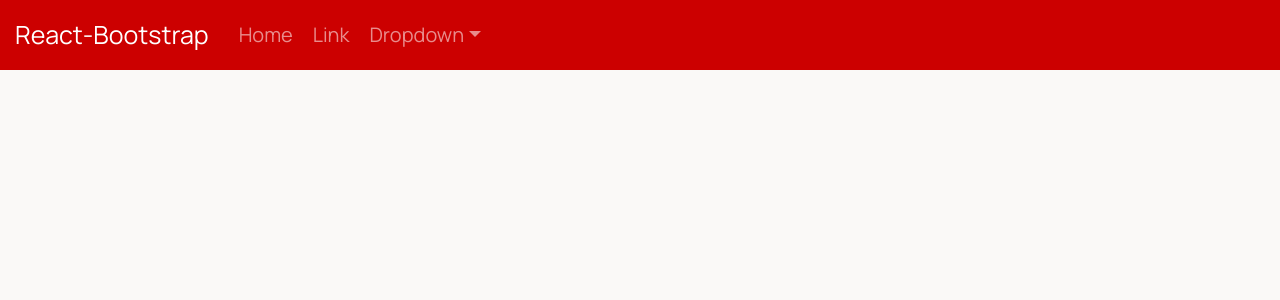
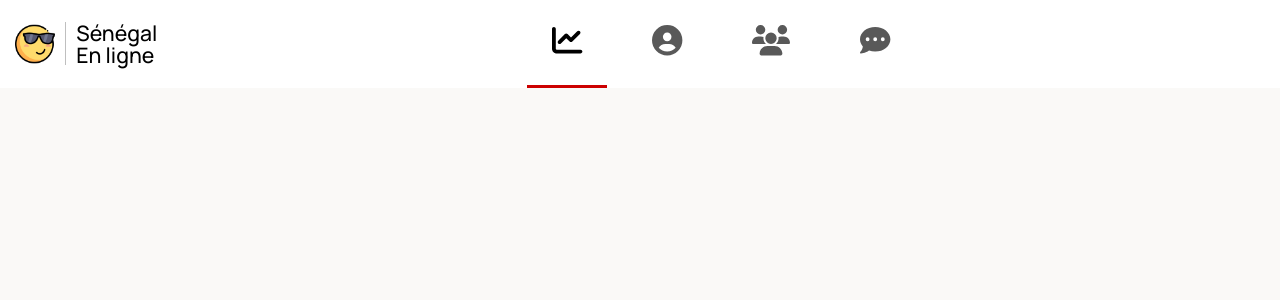
Before and after one commit to isyll/social-network, a Next.js app in the folder frontend/: page / in a window 1280 px wide. Shown: the top 300 px of the page. Built offline with nearby package versions, Linux system fonts and the light colour scheme.

Commit message:
add menu and brand to the Navbar component

```diff
--- /dev/null
+++ b/frontend/app/components/navigation/menu.scss
@@ -0,0 +1,14 @@
+.icon {
+  font-size: 1.52em;
+}
+
+.menu-wrapper {
+  gap: 16px;
+}
+
+.nav-link {
+  padding: 20px !important;
+  &.active {
+    border-bottom: 3px solid var(--bs-primary);
+  }
+}
--- /dev/null
+++ b/frontend/app/components/navigation/navbar/Brand.tsx
@@ -0,0 +1,16 @@
+import Image from 'next/image'
+import { NavbarBrand } from '../../bootstrap'
+import style from '../navigation.module.scss'
+
+export default function Brand() {
+  return (
+    <NavbarBrand href="#home" className="d-flex align-items-center py-2">
+      <Image src="/cool.png" alt="Isyll logo" width={32} height={32} priority />
+      <div className="vr mx-2"></div>
+      <div className={style.titleLogo}>
+        Sénégal <br />
+        En ligne
+      </div>
+    </NavbarBrand>
+  )
+}
--- a/frontend/app/components/navigation/navbar/Button.tsx
+++ /dev/null
@@ -1,3 +0,0 @@
-export default function Button() {
-  return <button className="btn btn-primary">Ibrahime Sylla</button>
-}
--- a/frontend/app/components/navigation/navbar/Logo.tsx
+++ /dev/null
@@ -1,5 +0,0 @@
-export default function Logo() {
-  return (
-      <p>Eshop</p>
-  )
-}
--- /dev/null
+++ b/frontend/app/components/navigation/navbar/Menu.tsx
@@ -0,0 +1,41 @@
+import { FontAwesomeIcon } from '@fortawesome/react-fontawesome'
+import { Nav, NavLink } from '../../bootstrap'
+import {
+  faChartLine,
+  faCircleUser,
+  faCommentDots,
+  faUsers,
+} from '@fortawesome/free-solid-svg-icons'
+import '../menu.scss'
+
+export default function Menu() {
+  return (
+    <Nav
+      defaultActiveKey="/"
+      activeKey={'/'}
+      className="m-auto d-flex menu-wrapper"
+    >
+      <NavLink href="/">
+        <FontAwesomeIcon
+          icon={faChartLine}
+          className="fa-solid fa-chart-line icon"
+        />
+      </NavLink>
+      <NavLink href="/profile">
+        <FontAwesomeIcon
+          icon={faCircleUser}
+          className="fa-solid fa-circle-user icon"
+        />
+      </NavLink>
+      <NavLink href="/friends">
+        <FontAwesomeIcon icon={faUsers} className="fa-solid fa-users icon" />
+      </NavLink>
+      <NavLink href="/messages">
+        <FontAwesomeIcon
+          icon={faCommentDots}
+          className="fa-regular fa-comment-dots icon"
+        />
+      </NavLink>
+    </Nav>
+  )
+}
--- a/frontend/app/components/navigation/navbar/index.tsx
+++ b/frontend/app/components/navigation/navbar/index.tsx
@@ -10,31 +10,17 @@
   NavDropdownDivider,
   NavLink,
 } from '../../bootstrap'
-import Logo from './Logo'
-import Button from './Button'
+import Brand from './Brand'
+import Menu from './Menu'
 
 const NavBar = () => {
   return (
-    <Navbar expand="lg" className="bg-primary navbar-dark">
+    <Navbar expand="lg" className="bg-white navbar-light p-0">
       <Container>
-        <NavbarBrand href="#home">React-Bootstrap</NavbarBrand>
+        <Brand />
         <NavbarToggle aria-controls="basic-navbar-nav" />
         <NavbarCollapse id="basic-navbar-nav">
-          <Nav className="me-auto">
-            <NavLink href="#home">Home</NavLink>
-            <NavLink href="#link">Link</NavLink>
-            <NavDropdown title="Dropdown" id="basic-nav-dropdown">
-              <NavDropdownItem href="#action/3.1">Action</NavDropdownItem>
-              <NavDropdownItem href="#action/3.2">
-                Another action
-              </NavDropdownItem>
-              <NavDropdownItem href="#action/3.3">Something</NavDropdownItem>
-              <NavDropdownDivider />
-              <NavDropdownItem href="#action/3.4">
-                Separated link
-              </NavDropdownItem>
-            </NavDropdown>
-          </Nav>
+          <Menu/>
         </NavbarCollapse>
       </Container>
     </Navbar>
--- /dev/null
+++ b/frontend/app/components/navigation/navigation.module.scss
@@ -0,0 +1,5 @@
+.titleLogo {
+  font-weight: 500;
+  line-height: 13pt;
+  font-size: 0.85em;
+}
--- a/frontend/app/layout.tsx
+++ b/frontend/app/layout.tsx
@@ -1,11 +1,12 @@
 import type { Metadata } from 'next'
-import { Inter } from 'next/font/google'
 import './globals.scss'
 
-const inter = Inter({ subsets: ['latin'] })
+import "@fortawesome/fontawesome-svg-core/styles.css";
+import { config } from "@fortawesome/fontawesome-svg-core";
+config.autoAddCss = false;
 
 export const metadata: Metadata = {
-  title: 'Ecommerce',
+  title: 'Sénégal Online',
   description: "Super site d'achat et de vente sur Internet",
 }
 
@@ -16,7 +17,7 @@
 }) {
   return (
     <html lang="fr">
-      <body className={inter.className}>{children}</body>
+      <body>{children}</body>
     </html>
   )
 }
--- a/frontend/app/page.tsx
+++ b/frontend/app/page.tsx
@@ -1,5 +1,3 @@
-import Image from 'next/image'
-import styles from './page.module.scss'
 import NavBar from './components/navigation/navbar'
 
 export default function Home() {
```
Also changed, not shown: frontend/package.json (+11 -2 lines), frontend/app/page.module.scss (deleted), frontend/public/cool.png (added), 1 other file (tests, documents, lock files or other folders).
